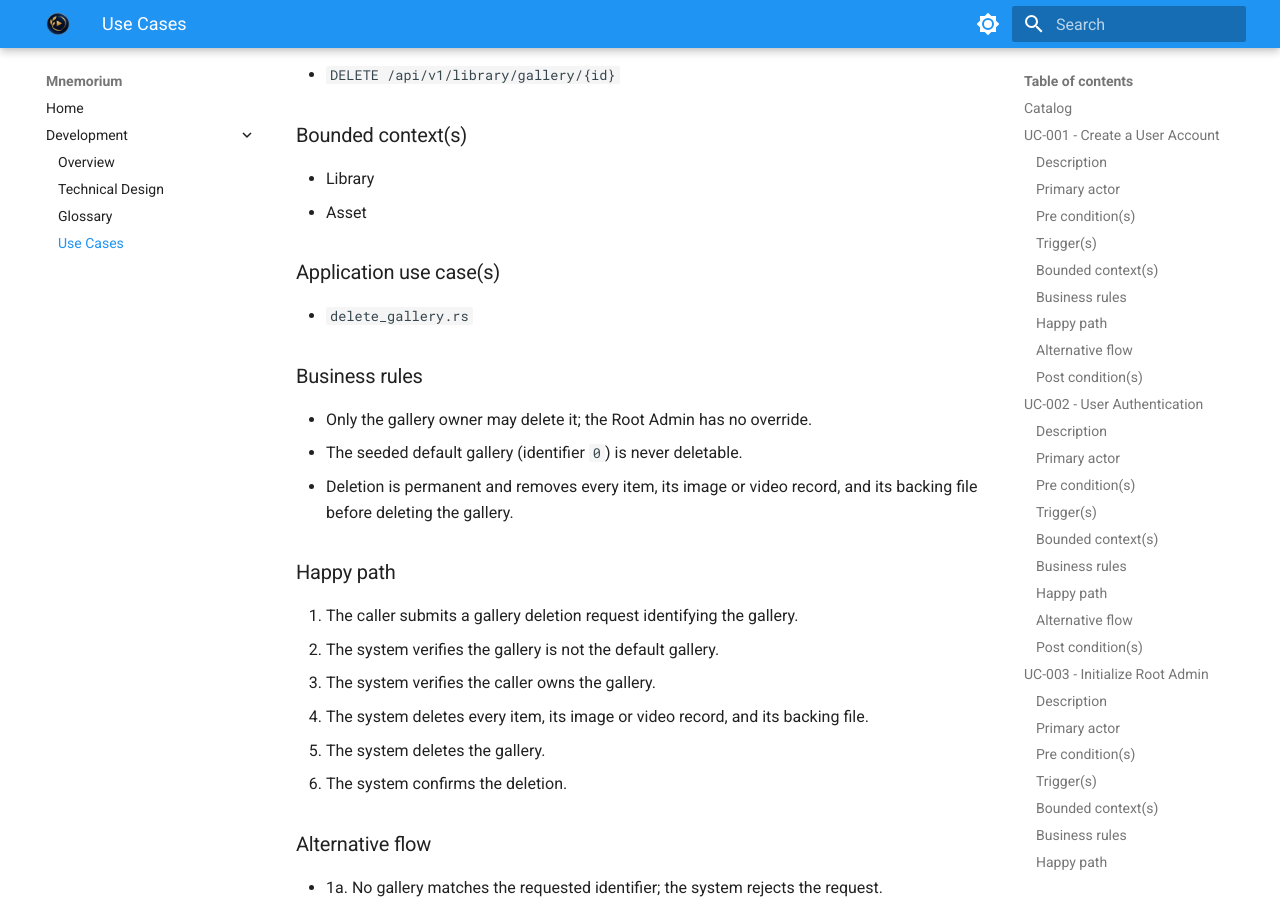
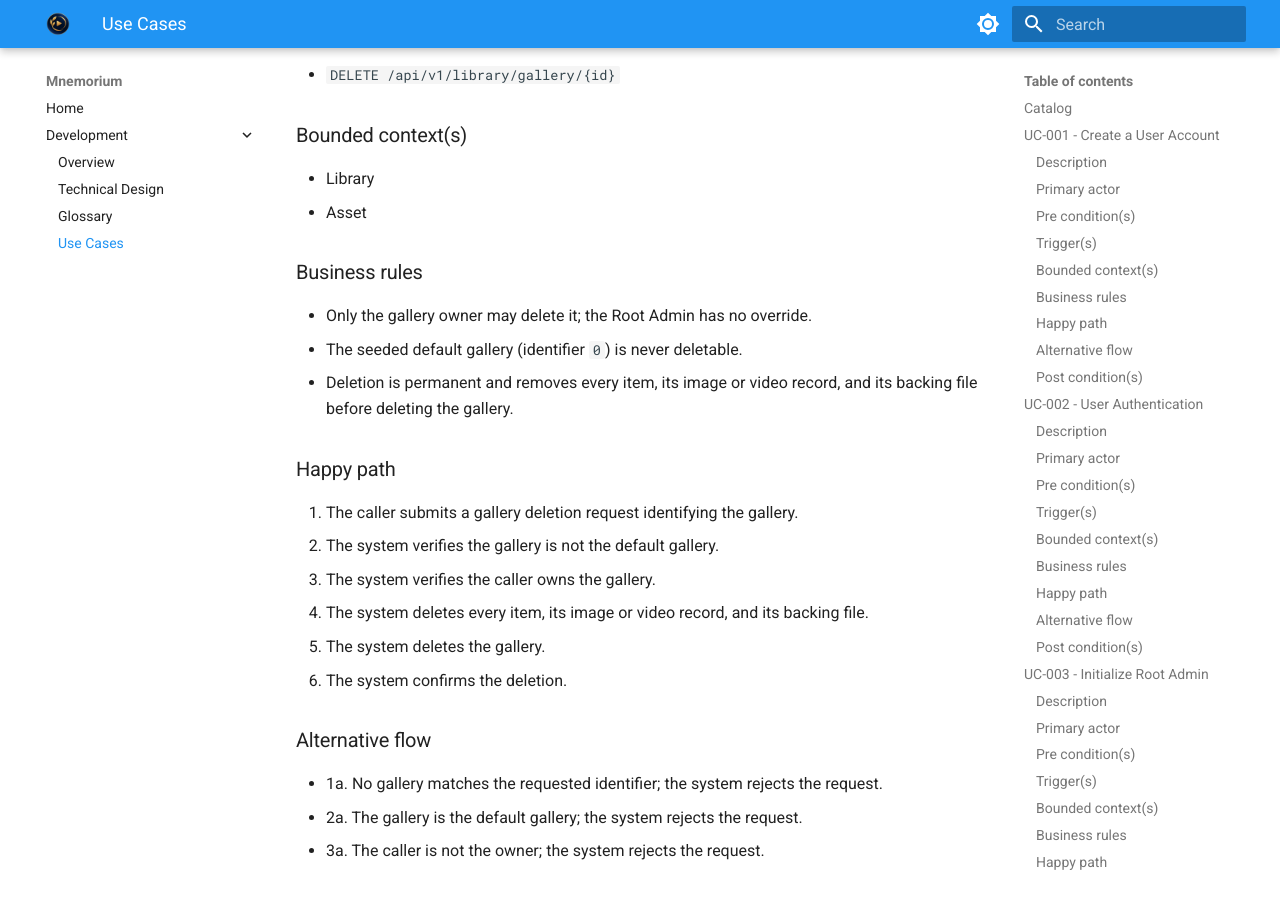
Before and after one commit to Mnemorium/mnemorium, an MkDocs documentation site: the page built from docs/development/UseCases.md, in a window 1280 px wide and 900 px high, scrolled down 16557 px. Built offline with MkDocs 1.6.1 and Material for MkDocs 9.7.7, drawn with Linux system fonts in a browser that asks for light colours.

Commit message:
docs(development): conform UC-011 to the DOC-005 entry format
Drop the "Application use case(s)" field now that the business use-case entry format lives in TechnicalDesign.md § 5 (DOC-005).

```diff
--- a/docs/development/UseCases.md
+++ b/docs/development/UseCases.md
@@ -568,10 +568,6 @@ Allow the owner to delete a gallery together with its items, their media, and th
 - Library
 - Asset
 
-### Application use case(s)
-
-- `delete_gallery.rs`
-
 ### Business rules
 
 - Only the gallery owner may delete it; the Root Admin has no override.
```
